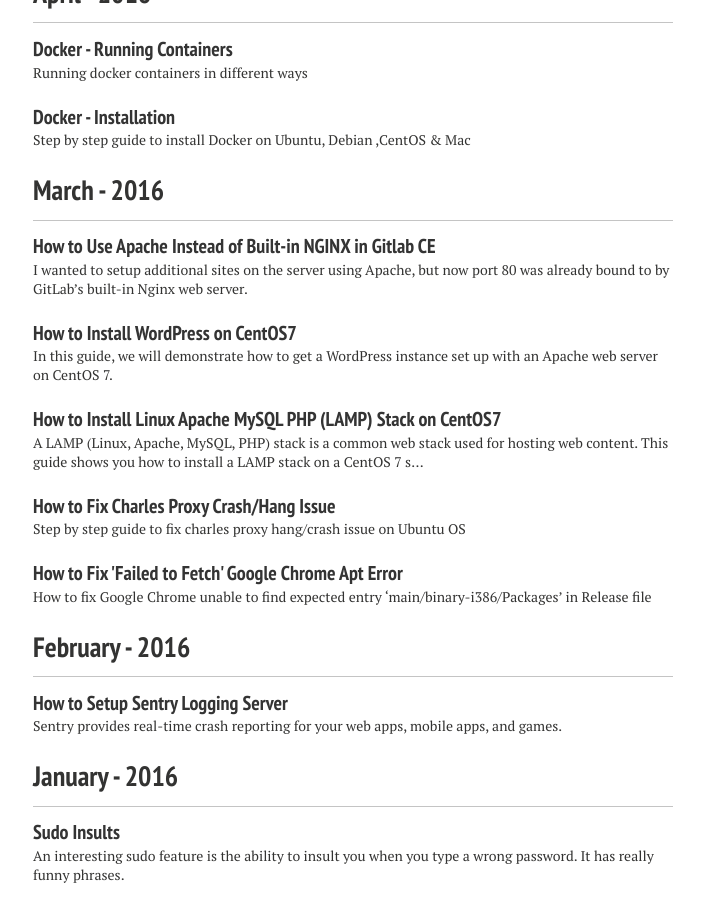
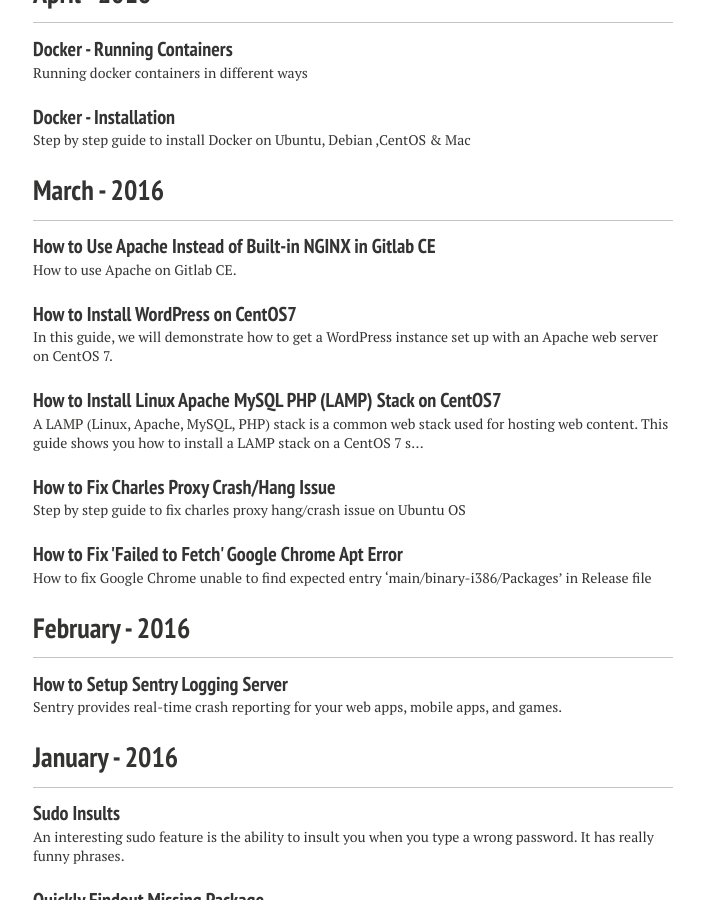
Before and after one commit to MiteshShah/miteshshah.github.io, a Jekyll site: the page built from posts/index.md, in a window 1280 px wide and 900 px high, scrolled down 2055 px. Shown: the whole window, without its empty margins (287-991 px from the left). Built offline with Jekyll 4.4.1, drawn with Linux system fonts in a browser that asks for light colours; nearby versions of some CDN libraries; comment, search, counter and statistics services are not loaded.

Commit message:
better keyword for posts

```diff
--- a/_posts/linux/git/2016-03-21-how-to-use-apache-instead-of-built-in-nginx-in-gitlab-ce.markdown
+++ b/_posts/linux/git/2016-03-21-how-to-use-apache-instead-of-built-in-nginx-in-gitlab-ce.markdown
@@ -5,7 +5,7 @@ author:
 modified:
 comments: true
 categories: linux/git
-excerpt: "I wanted to setup additional sites on the server using Apache, but now port 80 was already bound to by GitLab’s built-in Nginx web server."
+excerpt: "How to use Apache on Gitlab CE."
 tags: [Linux, GIT, Gitlab, NGINX, Apache]
 image:
   url: https://about.gitlab.com/images/press/logo/wm_no_bg.svg
--- a/_posts/mac/2015-10-30-how-to-solve-openvpn-problem-in-os-x-el-capitan.markdown
+++ b/_posts/mac/2015-10-30-how-to-solve-openvpn-problem-in-os-x-el-capitan.markdown
@@ -6,7 +6,7 @@ modified:
 comments: true
 categories: mac
 excerpt: " If you are getting an error like `DynamicClientBase: JSONDialog: Error running jsondialog, status`"
-tags: [MAC OS X, El Capitan, OpenVPN]
+tags: [MAC OS X, El Capitan, OpenVPN, Sierra]
 image:
   url: https://cloud.githubusercontent.com/assets/1223371/10842475/d9b37bb0-7f17-11e5-8aae-f22b81fdf9c6.png
   alt: How to Solve OpenVPN Problem in OS X El Capitan
```
